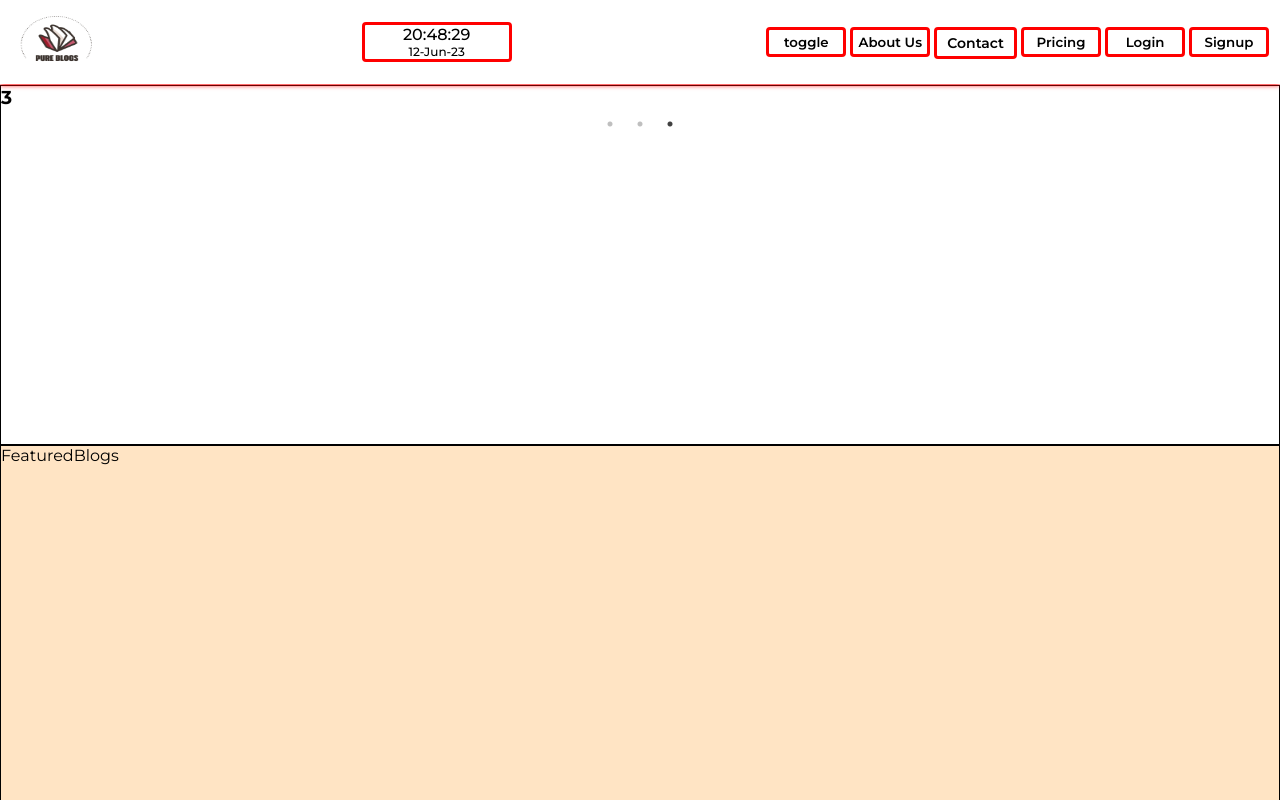
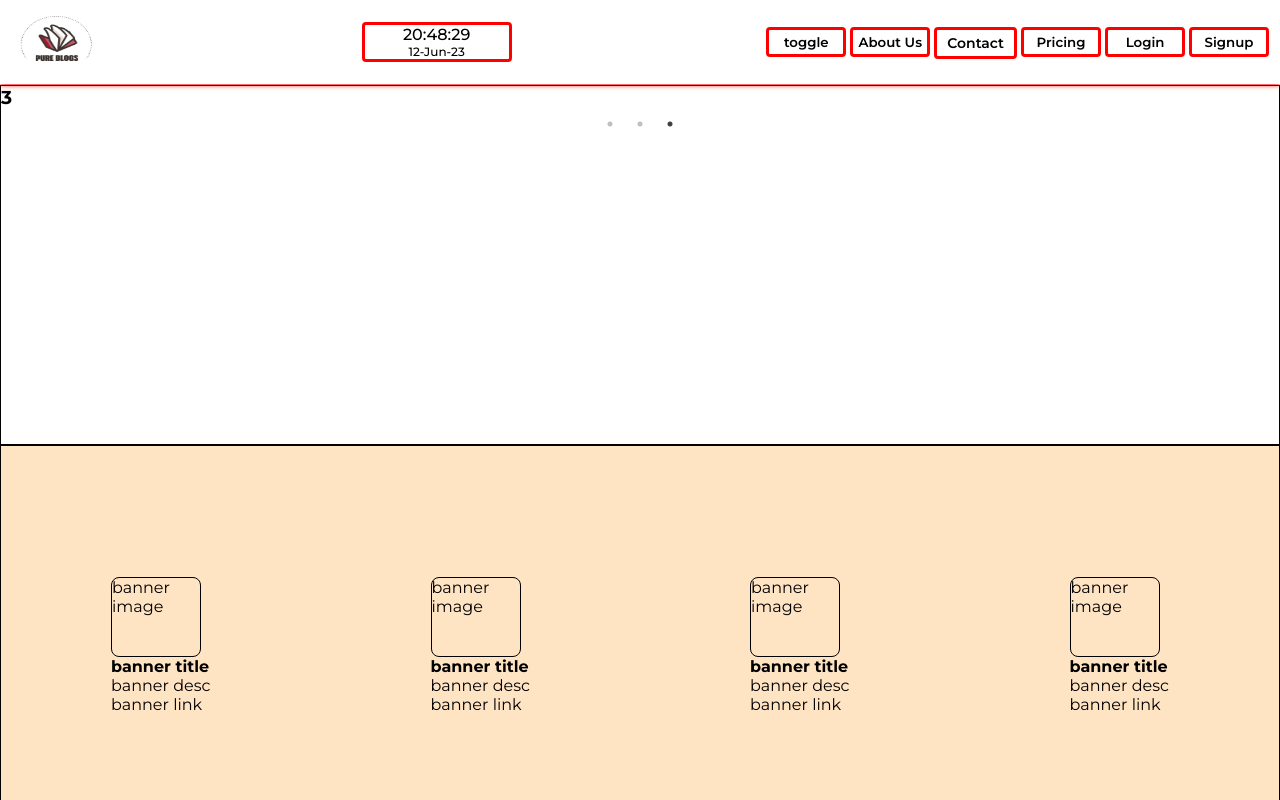
Before and after one commit to ZaidSultan10/pure-blogs, a React (Create React App) app: page / in a window 1280 px wide. Shown: the top 800 px of the page. Built offline with nearby package versions, Linux system fonts and the light colour scheme.

Commit message:
banner slider make

```diff
--- a/src/components/featuredBlogs/FeaturedBlogs.jsx
+++ b/src/components/featuredBlogs/FeaturedBlogs.jsx
@@ -3,7 +3,64 @@ import '../../styles/featuredBlogsStyles/_featuredBlogsStyles.scss'
 
 const FeaturedBlogs = () => {
   return (
-    <section className='featuredBlogs__container'>FeaturedBlogs</section>
+    <section className='featuredBlogs__container'>
+      <div className='featuredBlogs__container__blogPost'>
+        <div className='featuredBlogs__container__blogPost__image'>
+          banner image
+        </div>
+        <div className='featuredBlogs__container__blogPost__title'>
+          <h4>banner title</h4>
+        </div>
+        <div className='featuredBlogs__container__blogPost__desc'>
+          <p>banner desc</p>
+        </div>
+        <div className='featuredBlogs__container__blogPost__link'>
+          <p>banner link</p>
+        </div>
+      </div>
+      <div className='featuredBlogs__container__blogPost'>
+        <div className='featuredBlogs__container__blogPost__image'>
+          banner image
+        </div>
+        <div className='featuredBlogs__container__blogPost__title'>
+          <h4>banner title</h4>
+        </div>
+        <div className='featuredBlogs__container__blogPost__desc'>
+          <p>banner desc</p>
+        </div>
+        <div className='featuredBlogs__container__blogPost__link'>
+          <p>banner link</p>
+        </div>
+      </div>
+      <div className='featuredBlogs__container__blogPost'>
+        <div className='featuredBlogs__container__blogPost__image'>
+          banner image
+        </div>
+        <div className='featuredBlogs__container__blogPost__title'>
+          <h4>banner title</h4>
+        </div>
+        <div className='featuredBlogs__container__blogPost__desc'>
+          <p>banner desc</p>
+        </div>
+        <div className='featuredBlogs__container__blogPost__link'>
+          <p>banner link</p>
+        </div>
+      </div>
+      <div className='featuredBlogs__container__blogPost'>
+        <div className='featuredBlogs__container__blogPost__image'>
+          banner image
+        </div>
+        <div className='featuredBlogs__container__blogPost__title'>
+          <h4>banner title</h4>
+        </div>
+        <div className='featuredBlogs__container__blogPost__desc'>
+          <p>banner desc</p>
+        </div>
+        <div className='featuredBlogs__container__blogPost__link'>
+          <p>banner link</p>
+        </div>
+      </div>
+    </section>
   )
 }
 
--- a/src/styles/featuredBlogsStyles/_featuredBlogsStyles.scss
+++ b/src/styles/featuredBlogsStyles/_featuredBlogsStyles.scss
@@ -4,4 +4,21 @@
     width: 100%;
     margin:  0 auto;
     background-color: bisque;
+    display: flex;
+    justify-content: space-around;
+    align-items: center;
+    flex-wrap: wrap;
+    &__blogPost{
+        // display: flex;
+        // justify-content: space-around;
+        // align-items: center;
+        // flex-wrap: wrap;
+
+        &__image{
+            border: 1px solid;
+            height: 80px;
+            width: 90px;
+            border-radius: 8px;
+        }
+    }
 }
```
